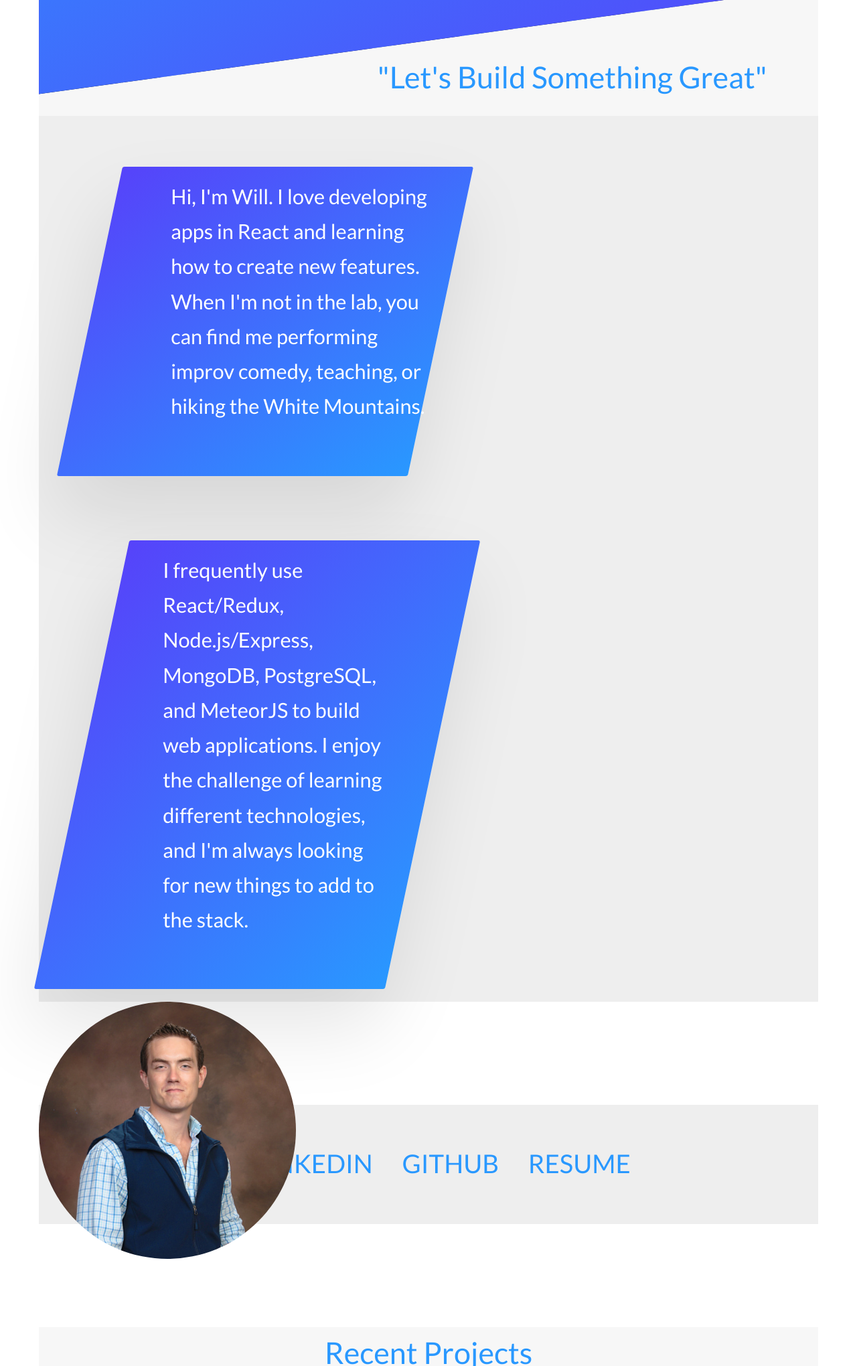
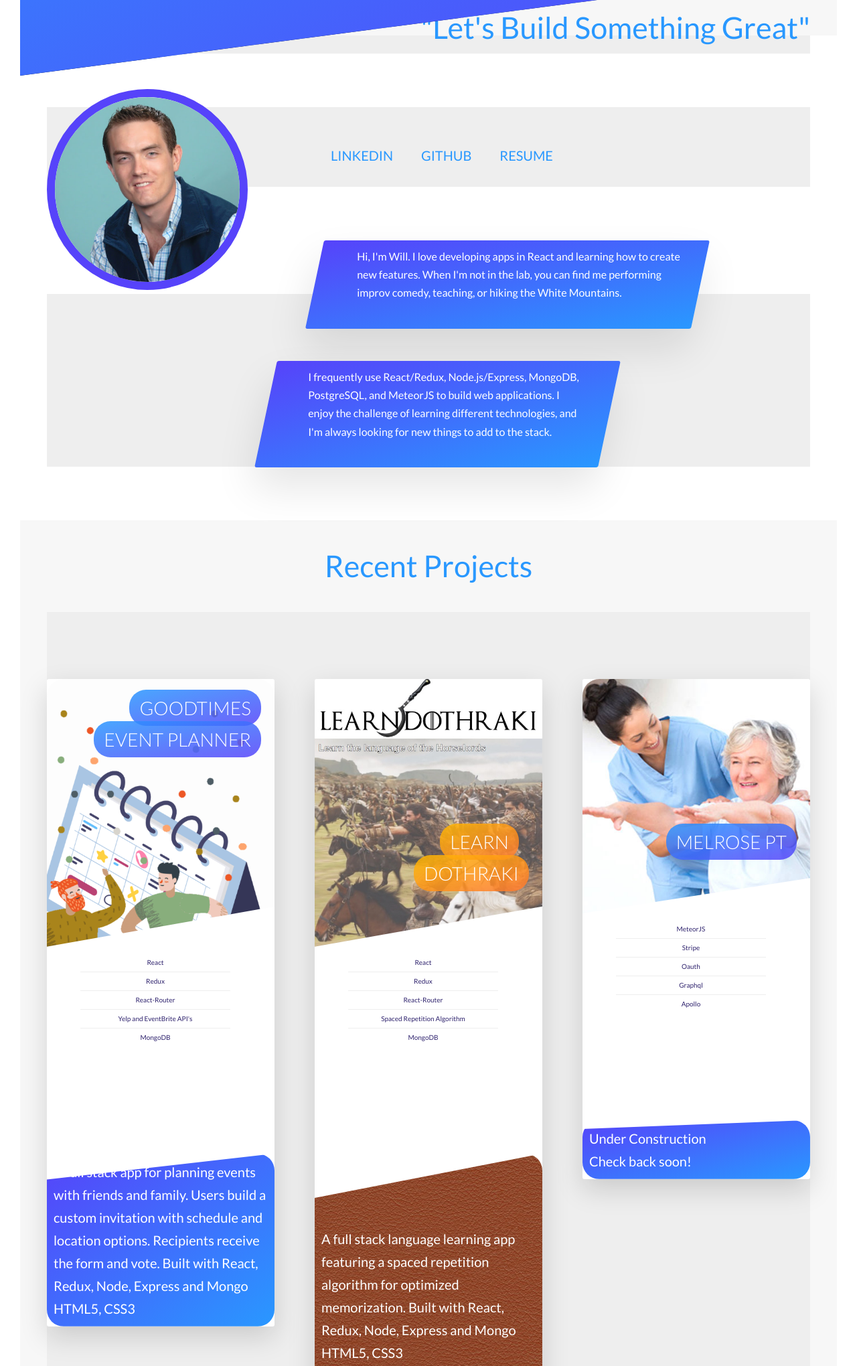
Before and after one commit to WillHDev/Restructure02, a website: page index.html in a window 1280 px wide. Shown: the part 677-2717 px from the top of the page at 67% size. Drawn offline with Linux system fonts and the light colour scheme.

Commit message:
mixin margin

```diff
--- a/index.html
+++ b/index.html
@@ -38,6 +38,26 @@
     </div>
 
 <div class="row row-profile">
+
+        <div class="col-1-of-3 ">
+                <div class="profile-picture-container">
+                        <img src="./images/Profile10.jpg" alt="" class="profile-picture">
+                         </div>
+              </div>
+            </div>
+
+<div class="row">
+    <div class="col-1-of-1">
+            <ul class="main-nav js--main-nav">
+               <li> <a href="https://www.linkedin.com/in/william-holcombe-699196161/">LinkedIn</a>  </li>
+                <li>  <a href="https://github.com/WillHDev">Github</a> </li>
+               <li>   <a href="Will.V.Holcombe_Resume.pdf">Resume</a>  </li>
+                </ul>
+
+
+    </div>
+</div>
+
     <div class="col-1-of-1 ">
 
     <div class="row row-about">
@@ -81,25 +101,9 @@
             </div>
         </div>
         </div>
-        <div class="col-1-of-3 ">
-                <div class="profile-picture-container">
-                        <img src="./images/Profile8.jpg" alt="" class="profile-picture">
-                         </div>
-              </div>
-            </div>
 
-<div class="row">
-    <div class="col-1-of-1">
-            <ul class="main-nav js--main-nav">
-               <li> <a href="https://www.linkedin.com/in/william-holcombe-699196161/">LinkedIn</a>  </li>
-                <li>  <a href="https://github.com/WillHDev">Github</a> </li>
-               <li>   <a href="Will.V.Holcombe_Resume.pdf">Resume</a>  </li>
-                </ul>
-
-
-    </div>
-</div>
     </section>
+    <div class="section-projects-border">
     <section class="section-projects">
         <div class="u-center-text u-margin-botton-big heading-container">
             <h2 class="heading-secondary ">
@@ -205,6 +209,7 @@
             </div>
         </div>
     </section>
+</div>
 </main>
 <footer class="footer">
 
--- a/sass/base/_base.scss
+++ b/sass/base/_base.scss
@@ -1,18 +1,40 @@
 
-* {
+
+*,
+*::after,
+*::before {
     margin: 0;
     padding: 0;
-
     box-sizing: inherit;
 }
 
 html {
-    //defines what one rem should be
-    font-size:  120%;
+    // This defines what 1rem is
+    font-size: 62.5%; //1 rem = 10px; 10px/16px = 62.5%
+
+    @include respond(tab-land) { // width < 1200?
+        font-size: 56.25%; //1 rem = 9px, 9/16 = 50%
+    }
+
+    @include respond(tab-port) { // width < 900?
+        font-size: 50%; //1 rem = 8px, 8/16 = 50%
+    }
+
+    @include respond(big-desktop) {
+        font-size: 75%; //1rem = 12, 12/16
+    }
 }
-/*from google fonts */
+
 body {
+    box-sizing: border-box;
+    padding: 3rem;
 
+    @include respond(tab-port) {
+        padding: 0;
+    }
+}
 
-    box-sizing: border-box;
+::selection {
+    background-color: $color-tertiary-light;
+    color: $color-white;
 }
--- a/sass/components/_card.scss
+++ b/sass/components/_card.scss
@@ -8,7 +8,6 @@
     height: 52rem;
 
 
-
     &__side {
         // background-color: orange;
         // font-size: 2rem;
@@ -16,8 +15,8 @@
         border-radius: 25px;
 
         background-position: left top;
-
-
+        overflow:hidden;
+        -webkit-backface-visibility: hidden;
         height: 62rem;
         transition: all .8s ease;
         position: absolute;
@@ -85,12 +84,14 @@
     border-top-left-radius: 3px;
     border-top-right-radius: 3px;
 
+
     &--1 {
         background-image: url("./images/Goodtimes.png"),
         linear-gradient(to right bottom,
         $color-tertiary-dark, $color-tertiary-light);
     }
     &--2 {
+
         background-image: url("./images/Dothraki.jpg"), linear-gradient(to right bottom,
         $color-secondary-dark, $color-secondary-light);
     }
@@ -98,7 +99,7 @@
         height: 35rem;
 
         background-image:  url("./images/PT5.jpg"), linear-gradient(to right bottom,
-        $color-tertiary-light, $color-primary-light);
+        $color-tertiary-light, $color-tertiary-dark);
     }
 }
     &__heading {
@@ -170,7 +171,7 @@
         }
     }
 }
-}
+
 // // FRONT SIDE STYLING
 // &__cta {
 //     position: absolute;
@@ -201,50 +202,53 @@
 
 
 
-// //@include respond(tab-port) {
-// @media only screen and (max-width: 56.25em),
-//         only screen and (hover: none) {
+//@include respond(tab-port) {
+@media only screen and (max-width: 56.25em),
+        only screen and (hover: none) {
 
-//     height: auto;
-//     border-radius: 3px;
-//     background-color: $color-white;
-//     box-shadow: 0 1.5rem 4rem rgba($color-black, .15);
+    height: auto;
+    border-radius: 3px;
+    background-color: $color-white;
+    box-shadow: 0 1.5rem 4rem rgba($color-black, .15);
 
-//     &__side {
-//         height: auto;
-//         position: relative;
-//         box-shadow: none;
+    &__side {
+        height: auto;
+        position: relative;
+        box-shadow: none;
 
-//         &--back {
-//             transform: rotateY(0);
-//             clip-path: polygon(0 15%, 100% 0, 100% 100%, 0% 100%);
-//         }
-//     }
+        &--back {
+            transform: rotateY(0);
+            clip-path: polygon(0 15%, 100% 0, 100% 100%, 0% 100%);
+        }
+    }
 
-//     &:hover &__side--front {
-//         transform: rotateY(0);
-//     }
+    &:hover &__side--front {
+        transform: rotateY(0);
+    }
 
 
-//     &__details {
-//         padding: 1rem 3rem;
-//     }
+    &__details {
+        padding: 1rem 3rem;
+    }
 
-//     // FRONT SIDE STYLING
-//     &__cta {
-//         position: relative;
-//         top: 0%;
-//         left: 0;
-//         transform: translate(0);
-//         width: 100%;
-//         padding: 7rem 4rem 4rem 4rem;
-//     }
+    // FRONT SIDE STYLING
+    &__cta {
+        position: relative;
+        top: 0%;
+        left: 0;
+        transform: translate(0);
+        width: 100%;
+        padding: 7rem 4rem 4rem 4rem;
+    }
 
-//     &__price-box {
-//         margin-bottom: 3rem;
-//     }
+    &__price-box {
+        margin-bottom: 3rem;
+    }
 
-//     &__price-value {
-//         font-size: 4rem;
-//     }
-// }
+    &__price-value {
+        font-size: 4rem;
+    }
+}
+
+
+}
--- a/sass/components/_profile.scss
+++ b/sass/components/_profile.scss
@@ -1,13 +1,21 @@
 
 .profile-picture-container {
-    width: 20rem;
-    height: 20rem;
+    width: 30rem;
+    height: 30rem;
     position: absolute;
     float: right;
     margin-right: 5rem;
+    margin-top: 8rem;
     overflow: hidden;
-    border-radius: 50%;
 
+
+        border: 12px solid  $color-tertiary-dark;
+        border-image-source: -webkit-linear-gradient(to right bottom,
+        $color-tertiary-dark, $color-tertiary-light);
+        border-image-slice: 1;
+        border-radius: 50%;
+        // border-radius: 100%;
+        display: inline-block;
         //box-shadow: 0 1.5rem 4rem rgba($color-black, .15);
 
 }
@@ -29,7 +37,7 @@
 
 display: inline;
 margin: 0 auto;
-margin-right: -25%; //centers the image
+margin-left: -10%; //centers the image
 height: 100%;
 width: auto;
        // background-image: url('./images/Profile8.jpg');
--- a/sass/components/_story.scss
+++ b/sass/components/_story.scss
@@ -13,13 +13,17 @@
 
 
     &--right {
+        margin-top: 10rem;
         margin-right: 30rem;
             float: right;
+
     }
 
     &--left {
-        margin-left: 4rem;
+
+        margin-left: 40rem;
             float: left;
+            position: absolute;
     }
 
     @include respond(tab-port) {
--- a/sass/layout/_grid.scss
+++ b/sass/layout/_grid.scss
@@ -3,13 +3,19 @@
     background-color: #eee;
     /* center block elements nice! */
     margin: 0 auto;
+    // margin-top: 0rem;
     margin-bottom: $gutter-vertical;
     &:not(:last-child) {
     }
 .row-about:first-child {
     margin-bottom: 1rem;
-    margin-top: 4rem;
+    margin-top: 1rem;
 }
+.row-about:last-child {
+    margin-bottom: 1rem;
+    margin-top: 1rem;
+}
+
 
     @include clearfix;
 /*all attributes that start with col- */
--- a/sass/main.scss
+++ b/sass/main.scss
@@ -38,13 +38,10 @@
 
 }
 
-// .heading-container {
-//     margin-top: 20rem;
-// }
 
 .heading-secondary {
 
-    // margin:auto;
+   padding-top: 3rem;
     font-weight: normal;
     text-align: center;
     font-size:45px;
@@ -54,7 +51,7 @@
 
 .heading-secondary-main {
 
-    // margin:auto;
+
     font-weight: normal;
 
     font-size:45px;
```
Also changed, not shown: sass/pages/_home.scss (+7 -0 lines), images/Profile10.jpg (added), images/Profile9.jpg (added), index.css.
